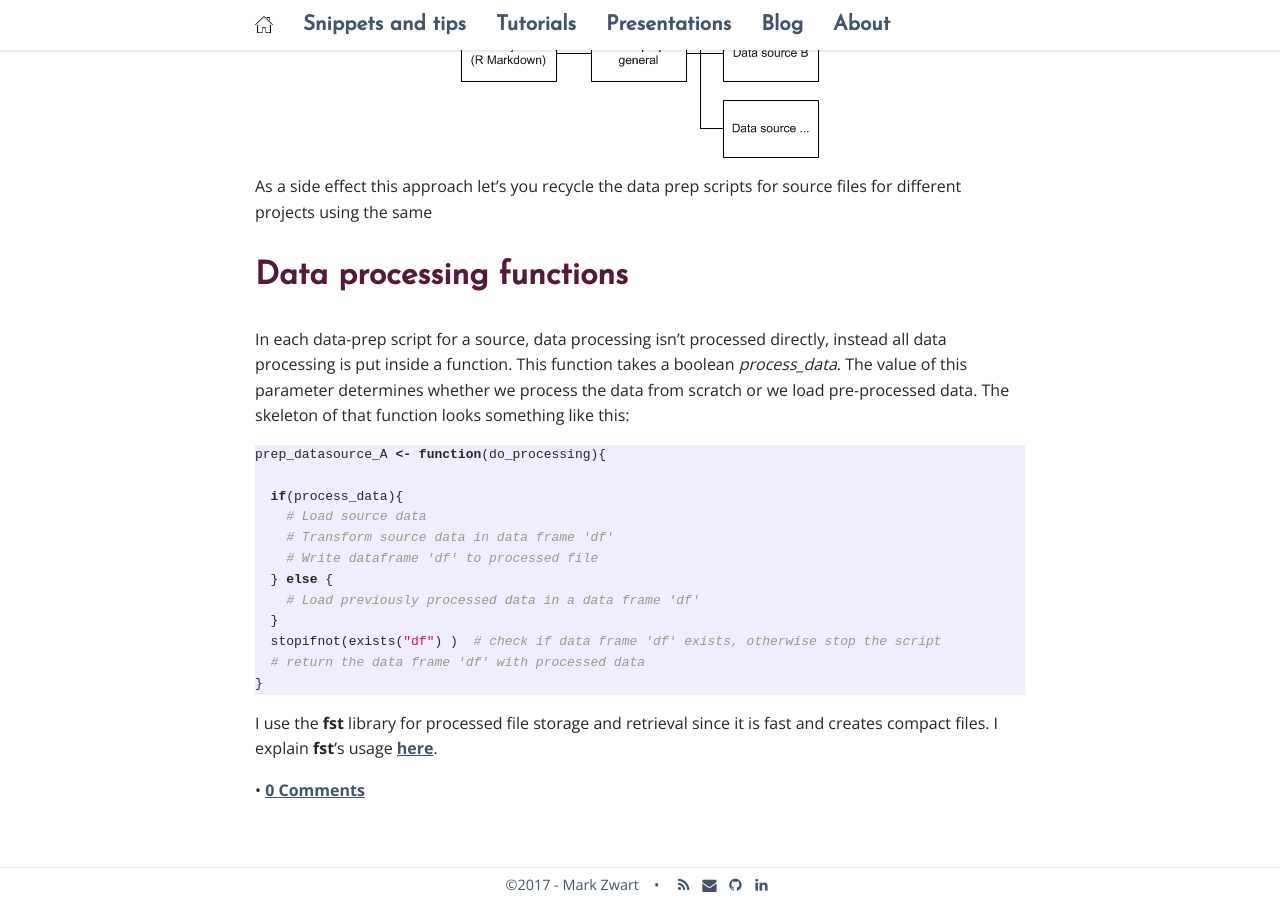
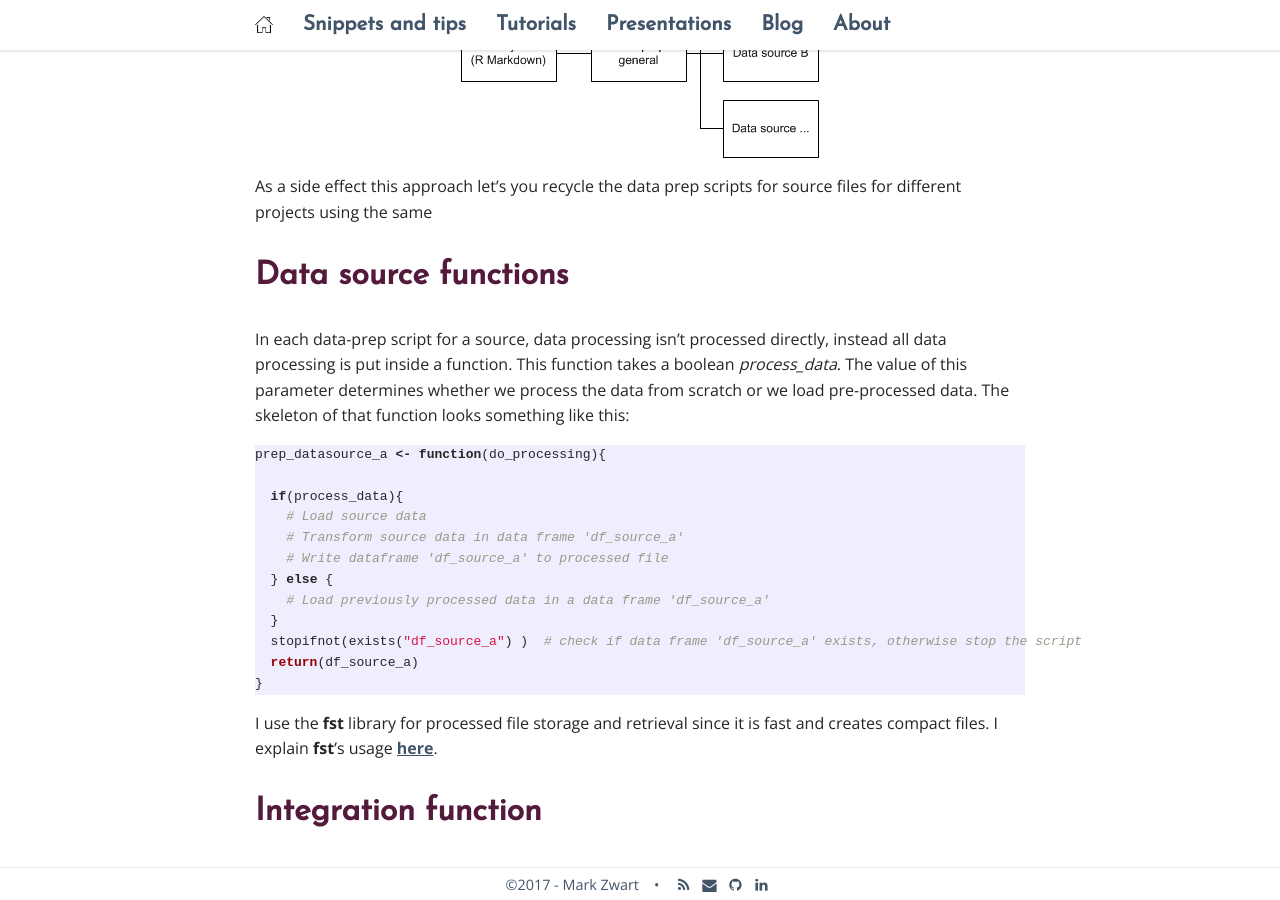
Before and after one commit to mark-me/mark-me.github.io, a Jekyll site: the page built from _pages/tutorials/structuring-data-processing/structuring-data-processing.md, in a window 1280 px wide and 900 px high, scrolled down 854 px. Built offline with Jekyll 4.4.1, drawn with Linux system fonts in a browser that asks for light colours; nearby versions of some CDN libraries; comment, search, counter and statistics services are not loaded; some of the changed text lies outside the part shown.

Commit message:
Update structuring-data-processing.md

````diff
--- a/_pages/tutorials/structuring-data-processing/structuring-data-processing.md
+++ b/_pages/tutorials/structuring-data-processing/structuring-data-processing.md
@@ -23,15 +23,43 @@
 
 As a side effect this approach let's you recycle the data prep scripts for source files for different projects using the same
 
-# Data processing functions
+# Data source functions
 
 In each data-prep script for a source, data processing isn't processed directly, instead all data processing is put inside a function. This function takes a boolean _process_data_. The value of this parameter determines whether we process the data from scratch or we load pre-processed data. The skeleton of that function looks something like this:
 ```r
-prep_datasource_A <- function(do_processing){
+prep_datasource_a <- function(do_processing){
 
   if(process_data){
     # Load source data
-    # Transform source data in data frame 'df'
+    # Transform source data in data frame 'df_source_a'
+    # Write dataframe 'df_source_a' to processed file
+  } else {
+    # Load previously processed data in a data frame 'df_source_a'
+  }
+  stopifnot(exists("df_source_a") )  # check if data frame 'df_source_a' exists, otherwise stop the script
+  return(df_source_a)
+}
+```
+I use the **fst** library for processed file storage and retrieval since it is fast and creates compact files. I explain **fst**'s usage [here](/importing-exporting/#temporary-files).
+
+# Integration function
+
+In the general data-prep script file the data source scripts are loaded, which looks something along the lines of this:
+```r
+source("prep_datasource_a.R")
+source("prep_datasource_b.R")
+source("prep_datasource_c.R")
+```
+Then another function is created that looks quite similar to the _prep_datasource_a_ function, but it first calls all data source prep functions.
+```r
+prep_datasources <- function(do_processing){
+
+  prep_datasource_a(do_processing)
+  prep_datasource_b(do_processing)
+  prep_datasource_c(do_processing)
+
+  if(process_data){
+    # Create cross data source in data frame 'df'
     # Write dataframe 'df' to processed file
   } else {
     # Load previously processed data in a data frame 'df'
````
Also changed, not shown: other parts of _pages/tutorials/structuring-data-processing/structuring-data-processing.md (+0 -1 lines).
